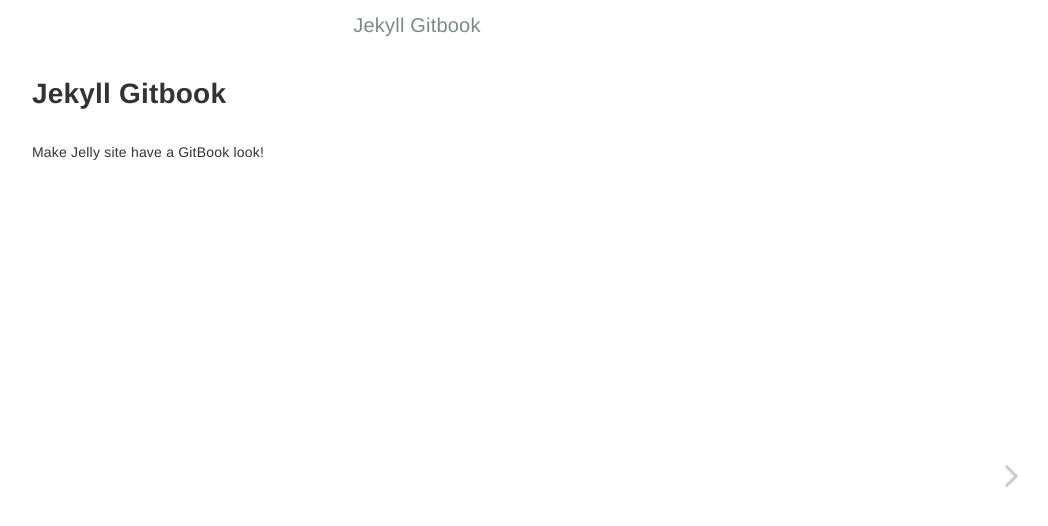
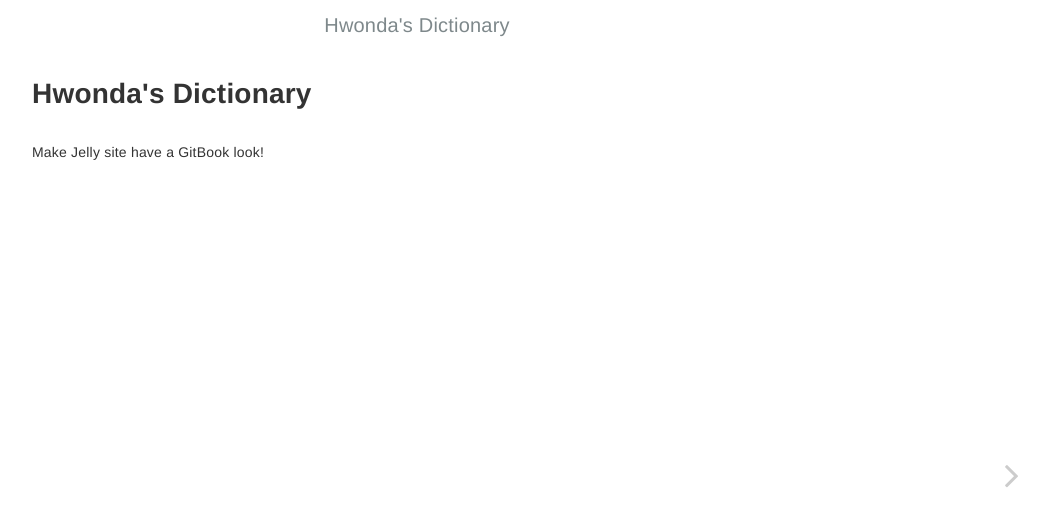
Before and after one commit to hwonda/Dict, a Jekyll site: the page built from index.md, in a window 1280 px wide. Shown: the top 526 px of the page, without its empty margins (223-1271 px from the left). Built offline with Jekyll 4.4.1, drawn with Linux system fonts in a browser that asks for light colours.

Commit message:
[구성]_config.yml title 변경한다

```diff
--- a/_config.yml
+++ b/_config.yml
@@ -1,10 +1,10 @@
 # Configurations
-title:            Jekyll Gitbook
-longtitle:        Jekyll Gitbook
-author:           HE Tao
-email:            sighingnow@gmail.com
+title:            Hwonda's Dictionary
+longtitle:        Hwonda's Dictionary
+author:           Hwonda
+email:            hwondaa@gmail.com
 description: >
-  Build Jekyll site with the GitBook style.
+  This page will post things about contemplating, studying, frustrating, and solving problems.
 
 version:          1.0
 gitbook_version:  3.2.3
```
